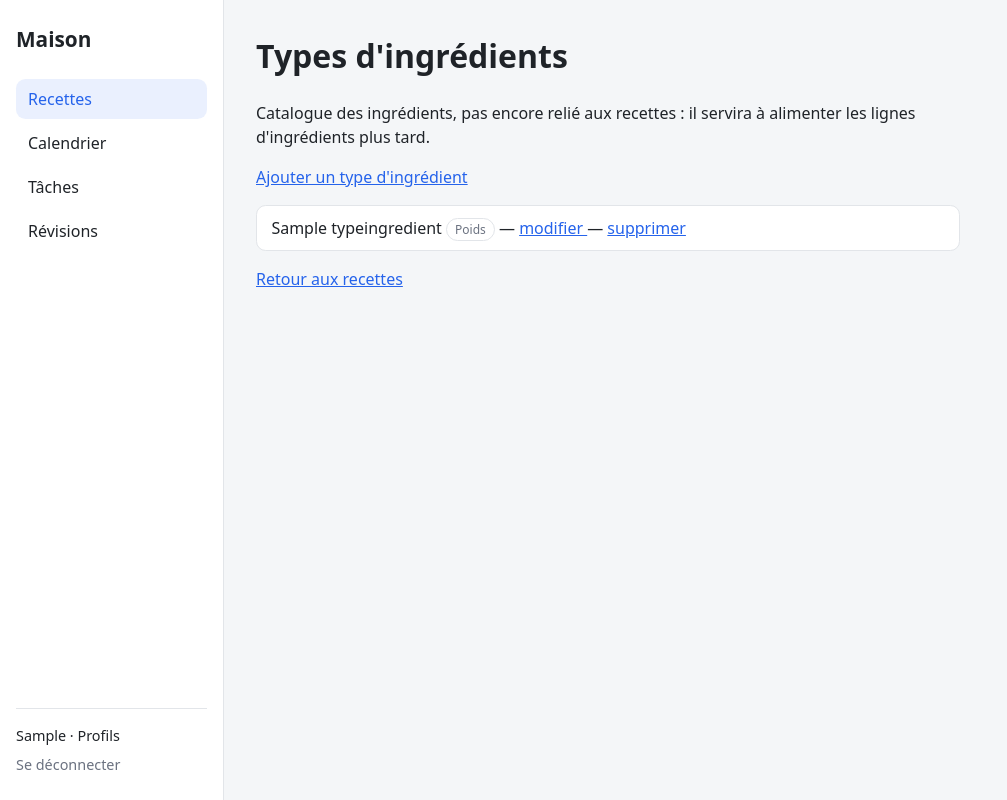
After one commit to chaps78/site_maison, a Django app: page /recettes/ingredients/ in a window 1280 px wide. The commit adds this page. Shown: the whole page, without its empty margins (0-1007 px from the left). Run offline with Django 5.2, Linux system fonts and the light colour scheme; a user stored in the database is signed in; tables that the repository leaves empty hold one stand-in row (values such as "Sample post").

Commit message:
Catalogue des types d'ingrédients

```diff
--- a/apps/recettes/models.py
+++ b/apps/recettes/models.py
@@ -10,6 +10,31 @@ class Tag(models.Model):
 
     class Meta:
         ordering = ["nom"]
+
+    def __str__(self):
+        return self.nom
+
+
+class TypeIngredient(models.Model):
+    """Catalogue des ingrédients (« Farine », « Lait »...), pas encore relié aux lignes
+    d'ingrédients des recettes : ce sera la base de l'app courses et d'un futur lien
+    avec Ingredient, pour l'instant on construit juste le catalogue.
+    """
+
+    class Quantification(models.TextChoices):
+        POIDS = "poids", "Poids"
+        QUANTITE = "quantite", "Quantité"
+        LITRES = "litres", "Litres"
+
+    nom = models.CharField(max_length=200, unique=True)
+    quantification = models.CharField(
+        "type de quantification", max_length=10, choices=Quantification.choices
+    )
+
+    class Meta:
+        ordering = ["nom"]
+        verbose_name = "type d'ingrédient"
+        verbose_name_plural = "types d'ingrédient"
 
     def __str__(self):
         return self.nom
--- a/apps/recettes/templates/recettes/liste_recettes.html
+++ b/apps/recettes/templates/recettes/liste_recettes.html
@@ -4,4 +4,5 @@
 
 {% block contenu %}
     <h1>Recettes</h1>
+    <p><a href="{% url 'recettes:types_ingredients_liste' %}">Types d'ingrédients</a></p>
 {% endblock %}
--- /dev/null
+++ b/apps/recettes/templates/recettes/types_ingredients_liste.html
@@ -0,0 +1,29 @@
+{% extends "core/base.html" %}
+
+{% block titre %}Types d'ingrédients – Recettes{% endblock %}
+
+{% block contenu %}
+    <h1>Types d'ingrédients</h1>
+    <p>
+        Catalogue des ingrédients, pas encore relié aux recettes : il servira à alimenter
+        les lignes d'ingrédients plus tard.
+    </p>
+    <p><a href="{% url 'recettes:type_ingredient_creer' %}">Ajouter un type d'ingrédient</a></p>
+    <ul class="liste-catalogue">
+        {% for type_ingredient in types %}
+            <li>
+                {{ type_ingredient.nom }}
+                <span class="badge">{{ type_ingredient.get_quantification_display }}</span>
+                — <a href="{% url 'recettes:type_ingredient_modifier' type_ingredient.pk %}">
+                    modifier
+                </a>
+                — <a href="{% url 'recettes:type_ingredient_supprimer' type_ingredient.pk %}">
+                    supprimer
+                </a>
+            </li>
+        {% empty %}
+            <li>Aucun type d'ingrédient pour l'instant.</li>
+        {% endfor %}
+    </ul>
+    <p><a href="{% url 'recettes:liste' %}">Retour aux recettes</a></p>
+{% endblock %}
--- a/apps/recettes/urls.py
+++ b/apps/recettes/urls.py
@@ -6,4 +6,16 @@ app_name = "recettes"
 
 urlpatterns = [
     path("", views.liste_recettes, name="liste"),
+    path("ingredients/", views.types_ingredients_liste, name="types_ingredients_liste"),
+    path("ingredients/ajouter/", views.type_ingredient_creer, name="type_ingredient_creer"),
+    path(
+        "ingredients/<int:pk>/modifier/",
+        views.type_ingredient_modifier,
+        name="type_ingredient_modifier",
+    ),
+    path(
+        "ingredients/<int:pk>/supprimer/",
+        views.type_ingredient_supprimer,
+        name="type_ingredient_supprimer",
+    ),
 ]
--- a/apps/recettes/views.py
+++ b/apps/recettes/views.py
@@ -1,6 +1,55 @@
-from django.shortcuts import render
+from django.contrib.auth.decorators import login_required
+from django.shortcuts import get_object_or_404, redirect, render
+
+from .forms import TypeIngredientForm
+from .models import TypeIngredient
 
 
 def liste_recettes(request):
     """Liste des recettes (à construire)."""
     return render(request, "recettes/liste_recettes.html")
+
+
+@login_required
+def types_ingredients_liste(request):
+    """Catalogue des ingrédients : pas encore relié aux recettes (voir TypeIngredient)."""
+    types = TypeIngredient.objects.all()
+    return render(request, "recettes/types_ingredients_liste.html", {"types": types})
+
+
+@login_required
+def type_ingredient_creer(request):
+    form = TypeIngredientForm(request.POST or None)
+    if request.method == "POST" and form.is_valid():
+        form.save()
+        return redirect("recettes:types_ingredients_liste")
+    return render(
+        request,
+        "recettes/type_ingredient_form.html",
+        {"form": form, "titre": "Ajouter un type d'ingrédient"},
+    )
+
+
+@login_required
+def type_ingredient_modifier(request, pk):
+    type_ingredient = get_object_or_404(TypeIngredient, pk=pk)
+    form = TypeIngredientForm(request.POST or None, instance=type_ingredient)
+    if request.method == "POST" and form.is_valid():
+        form.save()
+        return redirect("recettes:types_ingredients_liste")
+    return render(
+        request,
+        "recettes/type_ingredient_form.html",
+        {"form": form, "titre": f"Modifier « {type_ingredient.nom} »"},
+    )
+
+
+@login_required
+def type_ingredient_supprimer(request, pk):
+    type_ingredient = get_object_or_404(TypeIngredient, pk=pk)
+    if request.method == "POST":
+        type_ingredient.delete()
+        return redirect("recettes:types_ingredients_liste")
+    return render(
+        request, "recettes/type_ingredient_supprimer.html", {"type_ingredient": type_ingredient}
+    )
```
Also changed, not shown: apps/recettes/admin.py (+8 -1 lines), apps/recettes/forms.py (added, +12 -0 lines), apps/recettes/templates/recettes/type_ingredient_form.html (added, +13 -0 lines), apps/recettes/templates/recettes/type_ingredient_supprimer.html (added, +12 -0 lines), apps/recettes/tests/test_models.py (+16 -1 lines), apps/recettes/tests/test_types_ingredients.py (added, +50 -0 lines), apps/recettes/migrations/0002_typeingredient.py (added).
